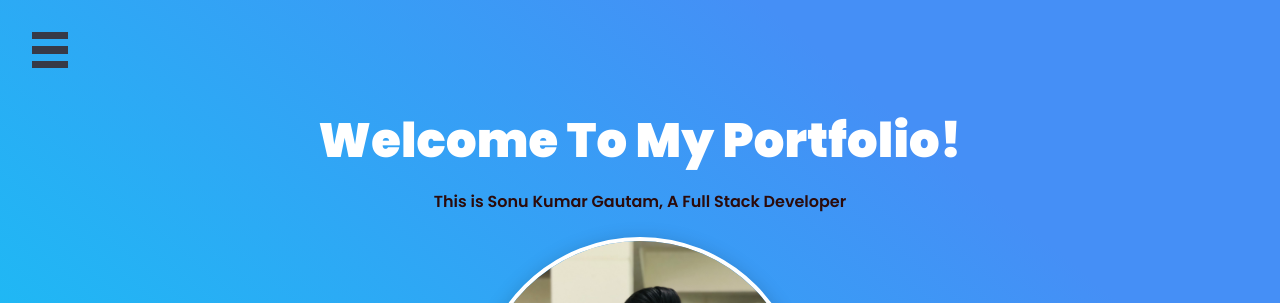
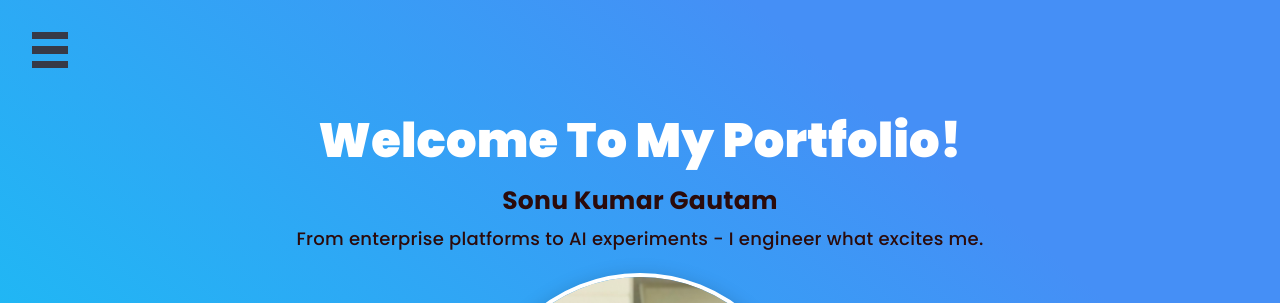
Before and after one commit to skgautam1010/Portfolio, a React (Create React App) app: page / in a window 1280 px wide. Shown: the top 303 px of the page. Built offline with nearby package versions, Linux system fonts and the light colour scheme.

Commit message:
intro changes

```diff
--- a/src/Home/Home.css
+++ b/src/Home/Home.css
@@ -32,11 +32,18 @@
 .header-text > h4 {
     font-family: Poppins;
     font-style: normal;
-    font-weight: 600;
-    font-size: 16px;
-    line-height: 20px;
+    font-weight: 500;
+    font-size: 18px;
+    line-height: 28px;
     color: #2b0b0b;
-    margin: 10px;
+    margin: 5px;
+    letter-spacing: 0.3px;
+}
+
+.header-text > h4:first-of-type {
+    font-weight: 700;
+    font-size: 25px;
+    color: #2b0b0b;
 }
 
 
--- a/src/Home/Home.jsx
+++ b/src/Home/Home.jsx
@@ -10,7 +10,8 @@ class Home extends Component {
             <div className="home-container">
                 <div className="header-text">
                     <h1> Welcome To My Portfolio!</h1>
-                    <h4>This is Sonu Kumar Gautam, A Full Stack Developer</h4>
+                    <h4>Sonu Kumar Gautam</h4>
+                    <h4>From enterprise platforms to AI experiments - I engineer what excites me.</h4>
                     <img src={myimg} className="myimg" alt="MyImage" />
                 </div>
                 <div className="head-btns">
```
